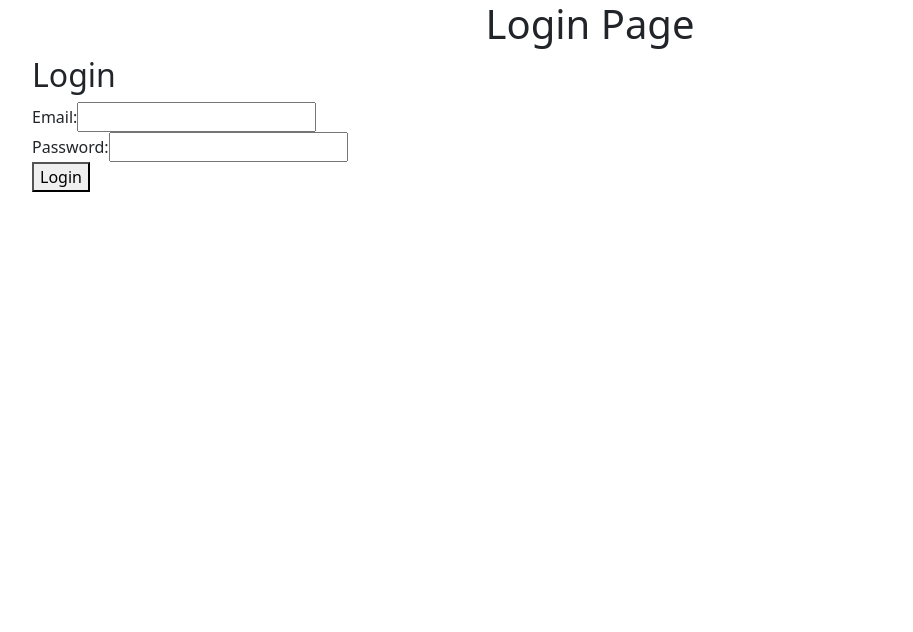
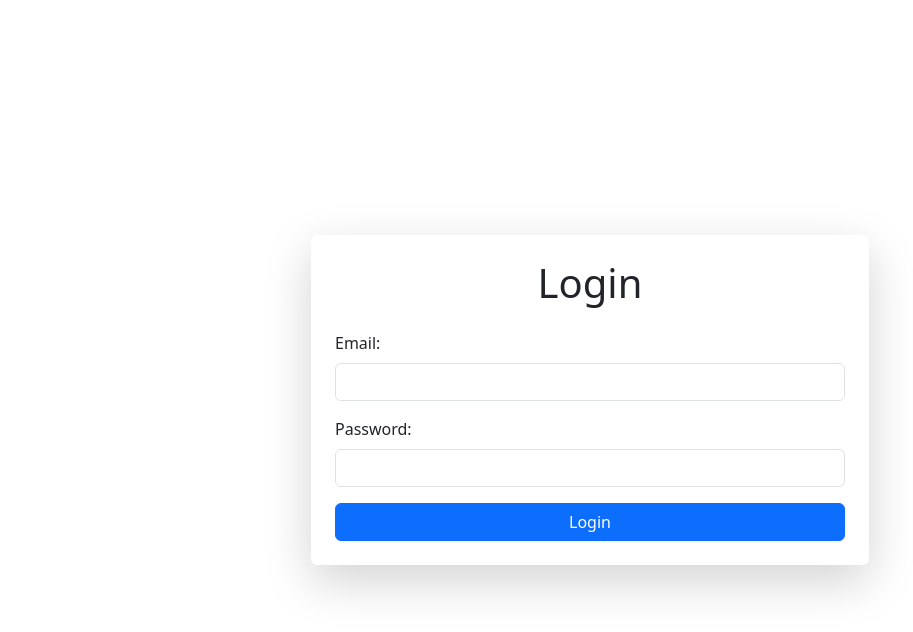
Before and after one commit to georgdronov/task-04, a React (Create React App) app in the folder user-management-frontend/: page /login in a window 1280 px wide. Shown: the top 632 px of the page, without its empty margins (50-963 px from the left). Built offline with nearby package versions, Linux system fonts and the light colour scheme.

Commit message:
add styles

```diff
--- a/user-management-frontend/src/App.js
+++ b/user-management-frontend/src/App.js
@@ -8,7 +8,7 @@ const App = () => {
   return (
     <Router>
       <Routes>
-        <Route path="/" Component={Login} />
+        <Route path="/" Component={LoginPage} />
         <Route path="/login" Component={LoginPage} />
         <Route path="/dashboard" Component={DashboardPage} />
       </Routes>
--- a/user-management-frontend/src/components/Login.js
+++ b/user-management-frontend/src/components/Login.js
@@ -14,7 +14,6 @@ const Login = ({ onLogin }) => {
         password,
       });
 
-      // Сохраняем JWT в localStorage
       localStorage.setItem("token", response.data.token);
       onLogin();
     } catch (err) {
@@ -24,28 +23,32 @@ const Login = ({ onLogin }) => {
 
   return (
     <div>
-      <h2>Login</h2>
-      {error && <p style={{ color: "red" }}>{error}</p>}
+      {/* <h2 className="text-center mb-4">Login</h2> */}
+      {error && <p className="text-danger text-center">{error}</p>}
       <form onSubmit={handleLogin}>
-        <div>
-          <label>Email:</label>
+        <div className="mb-3">
+          <label htmlFor="email" className="form-label">Email:</label>
           <input
             type="email"
+            className="form-control"
+            id="email"
             value={email}
             onChange={(e) => setEmail(e.target.value)}
             required
           />
         </div>
-        <div>
-          <label>Password:</label>
+        <div className="mb-3">
+          <label htmlFor="password" className="form-label">Password:</label>
           <input
             type="password"
+            className="form-control"
+            id="password"
             value={password}
             onChange={(e) => setPassword(e.target.value)}
             required
           />
         </div>
-        <button type="submit">Login</button>
+        <button type="submit" className="btn btn-primary w-100">Login</button>
       </form>
     </div>
   );
--- a/user-management-frontend/src/components/UserTable.js
+++ b/user-management-frontend/src/components/UserTable.js
@@ -53,28 +53,34 @@ const UserTable = () => {
   };
 
   return (
-    <div>
-      <div className="toolbar">
-        {/* maybe add SVG in buttons */}
-        <button onClick={handleBlockUsers}>Block</button>
-        <button onClick={handleUnblockUsers}>Unblock</button>
-        <button onClick={handleDeleteUsers}>Delete</button>
+    <div className="container mt-4">
+      <div className="mb-3 d-flex justify-content-end gap-2">
+        <button onClick={handleBlockUsers} className="btn btn-warning">
+          Block
+        </button>
+        <button onClick={handleUnblockUsers} className="btn btn-success">
+          Unblock
+        </button>
+        <button onClick={handleDeleteUsers} className="btn btn-danger">
+          Delete
+        </button>
       </div>
-      <table>
-        <thead>
+      <table className="table table-striped table-hover">
+        <thead className="table-dark">
           <tr>
-            <th>
+            <th scope="col">
               <input
                 type="checkbox"
                 checked={selectAll}
                 onChange={handleSelectAll}
               />
+              <label style={{ marginLeft: "12px" }}>Select all</label>
             </th>
-            <th>Name</th>
-            <th>Email</th>
-            <th>Registration Date</th>
-            <th>Last Login</th>
-            <th>Status</th>
+            <th scope="col">Name</th>
+            <th scope="col">Email</th>
+            <th scope="col">Registration Date</th>
+            <th scope="col">Last Login</th>
+            <th scope="col">Status</th>
           </tr>
         </thead>
         <tbody>
--- a/user-management-frontend/src/pages/DashboardPage.js
+++ b/user-management-frontend/src/pages/DashboardPage.js
@@ -3,8 +3,8 @@ import UserTable from "../components/UserTable";
 
 const DashboardPage = () => {
   return (
-    <div>
-      <h1>User Management Dashboard</h1>
+    <div className="container mt-5">
+      <h1 className="text-center mb-4">User Management Dashboard</h1>
       <UserTable />
     </div>
   );
--- a/user-management-frontend/src/pages/LoginPage.js
+++ b/user-management-frontend/src/pages/LoginPage.js
@@ -7,9 +7,11 @@ const LoginPage = () => {
   };
 
   return (
-    <div className="container">
-      <h1  className="text-center">Login Page</h1>
-      <Login onLogin={handleLoginSuccess} />
+    <div className="container d-flex justify-content-center align-items-center vh-100">
+      <div className="w-50 p-4 shadow-lg rounded">
+        <h1 className="text-center mb-4">Login</h1>
+        <Login onLogin={handleLoginSuccess} />
+      </div>
     </div>
   );
 };
```
